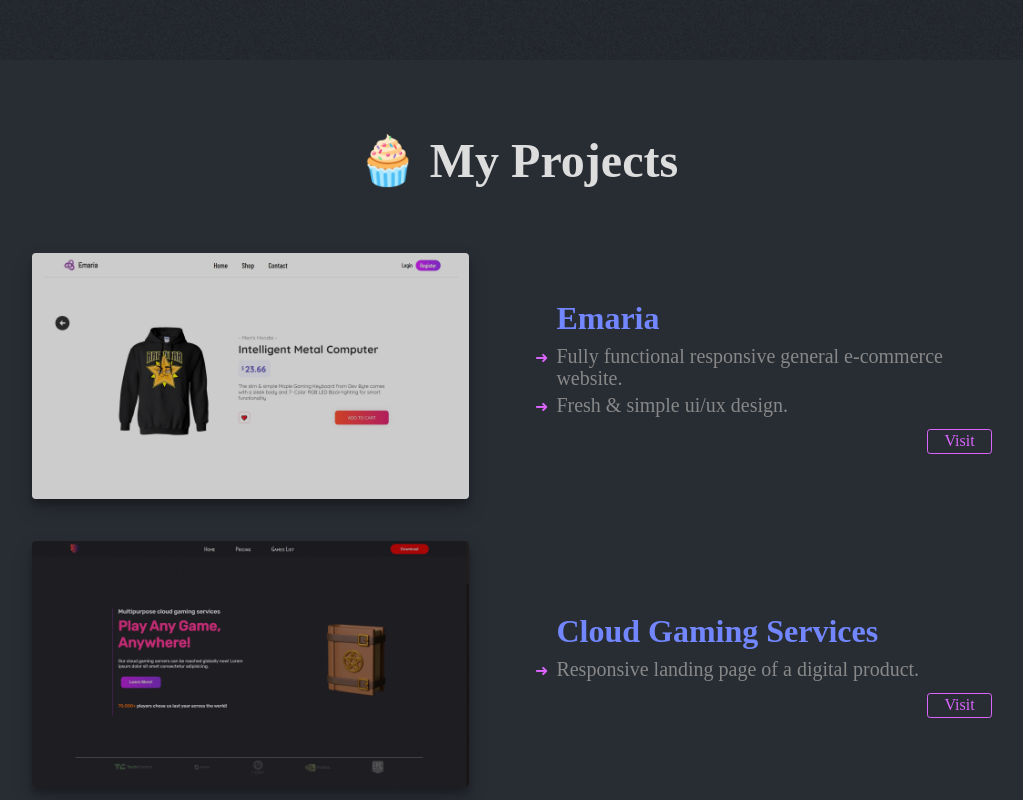
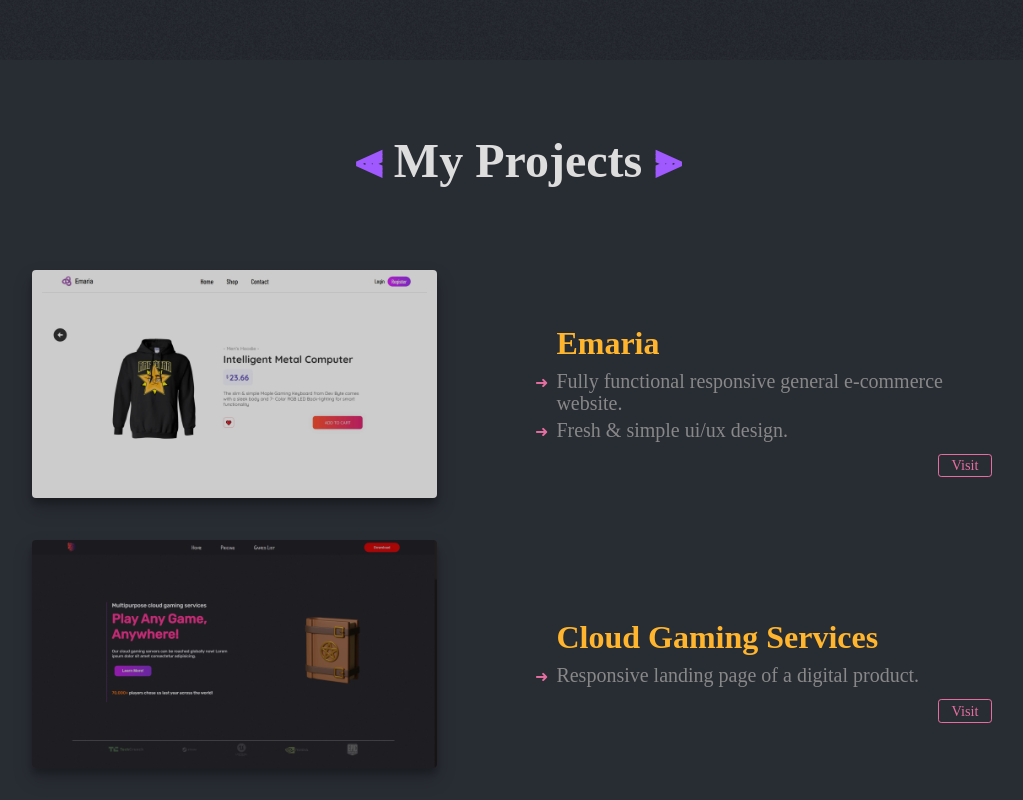
Before and after one commit to Solemensis/Portfolio-sole, a Nuxt app: page / in a window 1280 px wide. Shown: the part 740-1540 px from the top of the page, without its empty margins (122-1145 px from the left). Built offline with nearby package versions, Linux system fonts and the light colour scheme; a web font is replaced by a local one.

Commit message:
animation ups

```diff
--- a/components/ContactSection.vue
+++ b/components/ContactSection.vue
@@ -88,13 +88,13 @@
   gap: 4rem;
 }
 a {
-  color: rgb(255, 182, 46);
+  color: #ffb62e;
   transition: 0.3s;
   font-size: 3rem;
 }
 a:hover {
   cursor: pointer;
-  color: rgb(201, 130, 0);
+  color: #c98200;
 }
 .contact-text p {
   font-size: 2.5rem;
--- a/components/MainSection.vue
+++ b/components/MainSection.vue
@@ -79,7 +79,7 @@ function runRotate2() {
           src="@/assets/images/mail.svg"
           alt=""
       /></a>
-      <a target="_blank" href="#"
+      <a target="_blank" href="https://www.fiverr.com/solemensis"
         ><img
           class="contact-ico fiverr-ico"
           src="@/assets/images/fiverr.svg"
@@ -120,6 +120,7 @@ function runRotate2() {
   font-size: 5.6rem;
   margin-bottom: 2rem;
   color: #eee;
+  line-height: 1.1;
 }
 .span-color-1 {
   color: #63ff63e0;
--- a/components/ProjectsSection.vue
+++ b/components/ProjectsSection.vue
@@ -3,14 +3,14 @@
 <template>
   <section class="projects-section">
     <h2 class="projects-main-heading">
-      <!-- <span class="symbol-span">⫷</span> -->
-      🧁 My Projects
-      <!-- <span class="symbol-span">⫸</span> -->
+      <span class="symbol-span">⫷</span>
+      My Projects
+      <span class="symbol-span">⫸</span>
     </h2>
     <div class="projects-grid">
       <a class="photo-anchor" target="_blank" href="https://emaria.vercel.app/">
         <img
-          data-aos="fade-up"
+          data-aos="fade-right"
           data-aos-duration="1800"
           data-aos-easing="ease-out-back"
           class="projects-img"
@@ -19,10 +19,10 @@
         />
       </a>
       <div
-        data-aos="fade-up"
+        data-aos="fade-right"
         data-aos-duration="1800"
         data-aos-easing="ease-out-back"
-        data-aos-delay="250"
+        data-aos-delay="300"
         class="projects-text-box"
       >
         <h3 class="projects-heading">Emaria</h3>
@@ -47,17 +47,17 @@
         href="https://solemensis.github.io/Cloud-gaming-services/"
       >
         <img
-          data-aos="fade-up"
+          data-aos="fade-right"
           data-aos-duration="1800"
           data-aos-easing="ease-out-back"
           class="projects-img"
           src="@/assets/images/cloud-gaming-services-photo.jpg"
       /></a>
       <div
-        data-aos="fade-up"
+        data-aos="fade-right"
         data-aos-duration="1800"
         data-aos-easing="ease-out-back"
-        data-aos-delay="250"
+        data-aos-delay="300"
         class="projects-text-box"
       >
         <h3 class="projects-heading">Cloud Gaming Services</h3>
@@ -79,7 +79,7 @@
         href="https://unique-bublanina-f4b6de.netlify.app/"
       >
         <img
-          data-aos="fade-up"
+          data-aos="fade-right"
           data-aos-duration="1800"
           data-aos-easing="ease-out-back"
           class="projects-img"
@@ -87,10 +87,10 @@
           alt=""
       /></a>
       <div
-        data-aos="fade-up"
+        data-aos="fade-right"
         data-aos-duration="1800"
         data-aos-easing="ease-out-back"
-        data-aos-delay="250"
+        data-aos-delay="300"
         class="projects-text-box"
       >
         <h3 class="projects-heading">Drink e-commerce</h3>
@@ -109,17 +109,17 @@
         target="_blank"
         href="https://solemensis.github.io/Woodhelm/"
         ><img
-          data-aos="fade-up"
+          data-aos="fade-right"
           data-aos-duration="1800"
           data-aos-easing="ease-out-back"
           class="projects-img"
           src="@/assets/images/woodhelm-photo.jpg"
       /></a>
       <div
-        data-aos="fade-up"
+        data-aos="fade-right"
         data-aos-duration="1800"
         data-aos-easing="ease-out-back"
-        data-aos-delay="250"
+        data-aos-delay="300"
         class="projects-text-box"
       >
         <h3 class="projects-heading">Woodhelm</h3>
@@ -141,7 +141,7 @@
   font-size: 6rem;
   width: 100%;
   text-align: center;
-  margin-bottom: 8rem;
+  margin-bottom: 10rem;
   color: #ddd;
 }
 .symbol-span {
@@ -160,7 +160,7 @@
   width: 90%;
 }
 .projects-img {
-  width: 95%;
+  width: 88%;
   border-radius: 0.5rem;
   transition: 0.3s;
   box-shadow: rgba(0, 0, 0, 0.19) 0px 10px 20px, rgba(0, 0, 0, 0.23) 0px 6px 6px;
@@ -185,7 +185,8 @@
 .projects-heading {
   margin-bottom: 1rem;
   font-size: 4rem;
-  color: rgb(114, 135, 255);
+  /* color: rgb(114, 135, 255); */
+  color: #ffb62e;
 }
 ul li {
   color: #888;
@@ -196,20 +197,26 @@ ul li {
 ul li::marker {
   content: '➜  ';
   font-size: 2rem;
-  color: #db65ff;
+  color: #ff77afe0;
 }
 .visit-box {
   margin-top: 1.6rem;
   display: flex;
   justify-content: flex-end;
+  position: absolute;
+  right: 0;
+  bottom: -1rem;
 }
 
 .visit {
   background-color: transparent;
-  border: #db65ff 1px solid;
-  padding: 0.3rem 2rem;
-  color: #db65ff;
-  font-size: 2rem;
+  /* border: #db65ff 1px solid;
+  color: #db65ff; */
+  border: #ff77afe0 1px solid;
+  color: #ff77afe0;
+  padding: 0.3rem 1.5rem;
+
+  font-size: 1.8rem;
   border-radius: 0.4rem;
   transition: 0.2s;
 }
```
